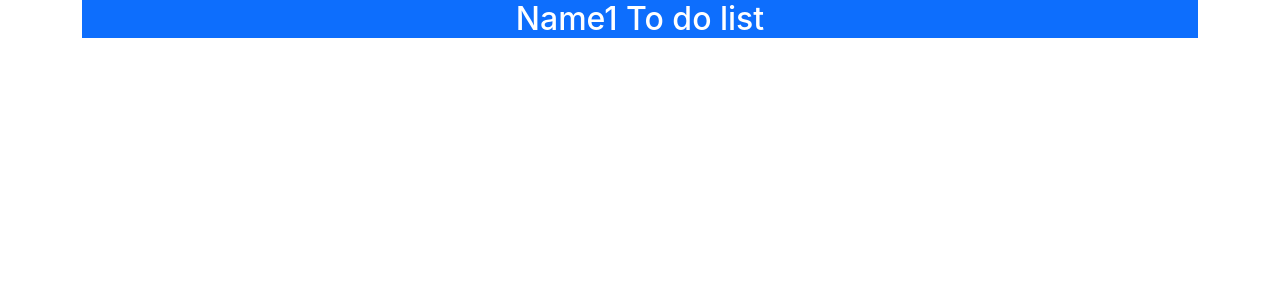
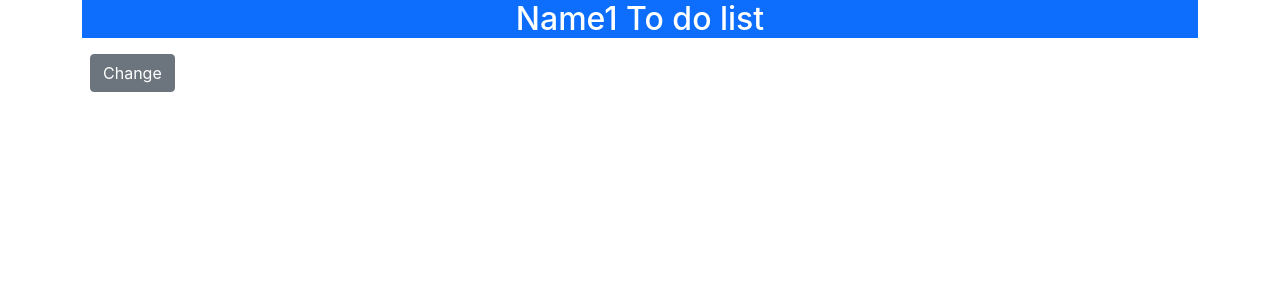
Before and after one commit to konyeinmg/ClassBasedTodoList, a React (Create React App) app: page / in a window 1280 px wide. Shown: the top 300 px of the page. Built offline with nearby package versions, Linux system fonts and the light colour scheme; the HTML template or start-up script is replaced by a standard one.

Commit message:
Testing changing state with button

```diff
--- a/src/App.js
+++ b/src/App.js
@@ -9,6 +9,12 @@ export default class App extends Component {
     };
   }
 
+  changeStateData = () => {
+    this.setState({
+      userName: this.state.userName === 'Name1' ? 'Name2' : 'Name1',
+    });
+  }
+
   render = () => (
     <div className='container'>
       <div className='row'>
@@ -16,6 +22,9 @@ export default class App extends Component {
           <h2 className='bg-primary text-white text-center p2'>
             {this.state.userName} To do list
           </h2>
+          <button className='btn btn-secondary m-2' onClick={this.changeStateData}>
+            Change
+          </button>
         </div>
       </div>
     </div>
```
